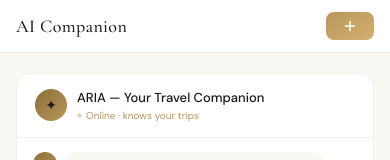
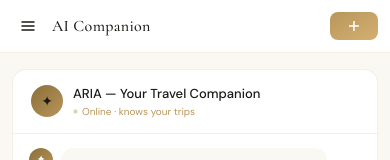
Before and after one commit to Emilylk11/wander-flight-tracker, a Next.js app: page /companion in a window 390 px wide. Shown: the top 160 px of the page. Built offline with nearby package versions, Linux system fonts and the light colour scheme; no server answers.

Commit message:
Add mobile hamburger menu, viewport meta, tighter mobile spacing

```diff
--- a/src/app/globals.css
+++ b/src/app/globals.css
@@ -64,3 +64,17 @@ html, body {
 .animate-fade-up {
   animation: fadeUp 0.5s ease both;
 }
+
+@keyframes slideIn {
+  from { transform: translateX(-100%); }
+  to { transform: translateX(0); }
+}
+
+.animate-slide-in {
+  animation: slideIn 0.25s ease both;
+}
+
+/* Safe area for devices with notch/home indicator */
+.safe-area-bottom {
+  padding-bottom: env(safe-area-inset-bottom, 0px);
+}
--- a/src/app/layout.tsx
+++ b/src/app/layout.tsx
@@ -1,9 +1,16 @@
-import type { Metadata } from 'next';
+import type { Metadata, Viewport } from 'next';
 import './globals.css';
 
 export const metadata: Metadata = {
   title: 'WANDER — Your Intelligent Travel Companion',
   description: 'Flight tracking, itinerary building, AI companion, budget tracking, and more.',
+};
+
+export const viewport: Viewport = {
+  width: 'device-width',
+  initialScale: 1,
+  maximumScale: 1,
+  userScalable: false,
 };
 
 export default function RootLayout({
--- a/src/components/layout/AppShell.tsx
+++ b/src/components/layout/AppShell.tsx
@@ -26,6 +26,7 @@ export default function AppShell({ profile, trips, wishlistCount, children }: Ap
   const [showHomeBaseModal, setShowHomeBaseModal] = useState(false);
   const [showAlertModal, setShowAlertModal] = useState(false);
   const [showNewTripModal, setShowNewTripModal] = useState(false);
+  const [showMobileSidebar, setShowMobileSidebar] = useState(false);
 
   const userName = profile?.name || 'Traveler';
   const displayName = userName.split(' ').length > 1
@@ -39,6 +40,7 @@ export default function AppShell({ profile, trips, wishlistCount, children }: Ap
 
   return (
     <div className="flex h-screen overflow-hidden">
+      {/* Desktop Sidebar */}
       <div className="hidden md:block">
         <Sidebar
           homeBase={homeBase}
@@ -49,6 +51,23 @@ export default function AppShell({ profile, trips, wishlistCount, children }: Ap
         />
       </div>
 
+      {/* Mobile Sidebar Drawer */}
+      {showMobileSidebar && (
+        <div className="fixed inset-0 z-50 md:hidden">
+          <div className="absolute inset-0 bg-[rgba(28,26,22,0.5)]" onClick={() => setShowMobileSidebar(false)} />
+          <div className="absolute left-0 top-0 bottom-0 w-[280px] bg-white shadow-2xl overflow-y-auto animate-slide-in">
+            <Sidebar
+              homeBase={homeBase}
+              userName={displayName}
+              trips={trips}
+              wishlistCount={wishlistCount}
+              onHomeBaseClick={() => { setShowMobileSidebar(false); setShowHomeBaseModal(true); }}
+              onNavClick={() => setShowMobileSidebar(false)}
+            />
+          </div>
+        </div>
+      )}
+
       <main className="flex-1 flex flex-col overflow-hidden bg-cream">
         <Topbar
           pathname={pathname}
@@ -57,8 +76,9 @@ export default function AppShell({ profile, trips, wishlistCount, children }: Ap
           homeAirportCode={profile?.home_airport_code || 'TUL'}
           onSetAlert={() => setShowAlertModal(true)}
           onNewTrip={() => setShowNewTripModal(true)}
+          onMenuClick={() => setShowMobileSidebar(true)}
         />
-        <div className="flex-1 overflow-y-auto px-4 py-5 md:px-8 md:py-7 pb-20 md:pb-7">
+        <div className="flex-1 overflow-y-auto px-3 py-4 sm:px-4 sm:py-5 md:px-8 md:py-7 pb-20 md:pb-7">
           {children}
         </div>
       </main>
--- a/src/components/layout/Sidebar.tsx
+++ b/src/components/layout/Sidebar.tsx
@@ -54,6 +54,7 @@ type SidebarProps = {
   trips: Trip[];
   wishlistCount: number;
   onHomeBaseClick: () => void;
+  onNavClick?: () => void;
 };
 
 const statusColors: Record<string, { dot: string; bg: string; text: string }> = {
@@ -69,7 +70,7 @@ function formatDate(dateStr: string | null) {
   return d.toLocaleDateString('en-US', { month: 'short', day: 'numeric', year: 'numeric' });
 }
 
-export default function Sidebar({ homeBase, userName, trips, wishlistCount, onHomeBaseClick }: SidebarProps) {
+export default function Sidebar({ homeBase, userName, trips, wishlistCount, onHomeBaseClick, onNavClick }: SidebarProps) {
   const pathname = usePathname();
 
   const initials = userName
@@ -108,7 +109,7 @@ export default function Sidebar({ homeBase, userName, trips, wishlistCount, onHo
   const activeTrips = trips.filter(t => t.status !== 'completed');
 
   return (
-    <aside className="w-sidebar flex-shrink-0 bg-white border-r border-wborder flex flex-col relative overflow-hidden">
+    <aside className="w-full md:w-sidebar flex-shrink-0 bg-white border-r border-wborder flex flex-col relative overflow-hidden h-full">
       <div className="absolute top-0 left-0 right-0 h-[180px] bg-gradient-to-b from-[rgba(184,150,90,0.05)] to-transparent pointer-events-none" />
 
       {/* Logo */}
@@ -154,6 +155,7 @@ export default function Sidebar({ homeBase, userName, trips, wishlistCount, onHo
                 <Link
                   key={item.href}
                   href={item.href}
+                  onClick={onNavClick}
                   className={`group flex items-center gap-2.5 px-3 py-[9px] rounded-lg cursor-pointer transition-all mb-[1px] text-[13px] font-body no-underline ${
                     isActive
                       ? 'active bg-gradient-to-br from-[rgba(184,150,90,0.12)] to-[rgba(212,175,114,0.08)] text-gold-3 font-medium'
@@ -193,6 +195,7 @@ export default function Sidebar({ homeBase, userName, trips, wishlistCount, onHo
               <Link
                 key={trip.id}
                 href={`/itinerary?trip=${trip.id}`}
+                onClick={onNavClick}
                 className="flex items-center gap-2.5 px-2.5 py-2 rounded-lg cursor-pointer transition-all hover:bg-cream mb-1 no-underline"
               >
                 <div className={`w-2 h-2 rounded-full ${colors.dot} flex-shrink-0`} />
--- a/src/components/layout/Topbar.tsx
+++ b/src/components/layout/Topbar.tsx
@@ -10,9 +10,10 @@ type TopbarProps = {
   homeAirportCode?: string;
   onSetAlert?: () => void;
   onNewTrip?: () => void;
+  onMenuClick?: () => void;
 };
 
-export default function Topbar({ pathname, trips = [], wishlistCount = 0, homeAirportCode = 'TUL', onSetAlert, onNewTrip }: TopbarProps) {
+export default function Topbar({ pathname, trips = [], wishlistCount = 0, homeAirportCode = 'TUL', onSetAlert, onNewTrip, onMenuClick }: TopbarProps) {
   const activeTrip = trips.find(t => t.status === 'planning' || t.status === 'active') || trips[0];
 
   const pageMeta: Record<string, { title: string; sub: string }> = {
@@ -34,16 +35,27 @@ export default function Topbar({ pathname, trips = [], wishlistCount = 0, homeAi
   const meta = pageMeta[pathname] || { title: 'WANDER', sub: '' };
 
   return (
-    <div className="flex items-center gap-2 md:gap-3.5 px-4 md:px-8 py-3 md:py-4 border-b border-wborder bg-white flex-shrink-0">
-      <div className="min-w-0">
-        <div className="font-display text-lg md:text-[22px] font-medium text-wtext tracking-[0.02em] truncate">
+    <div className="flex items-center gap-2 md:gap-3.5 px-3 sm:px-4 md:px-8 py-2.5 sm:py-3 md:py-4 border-b border-wborder bg-white flex-shrink-0">
+      {/* Hamburger menu - mobile only */}
+      <button
+        onClick={onMenuClick}
+        className="md:hidden flex-shrink-0 w-8 h-8 flex items-center justify-center rounded-lg hover:bg-cream transition-colors cursor-pointer"
+        aria-label="Open menu"
+      >
+        <svg width="18" height="18" viewBox="0 0 18 18" fill="none" stroke="currentColor" strokeWidth="1.5" strokeLinecap="round">
+          <path d="M3 5h12M3 9h12M3 13h12" />
+        </svg>
+      </button>
+
+      <div className="min-w-0 flex-1">
+        <div className="font-display text-base sm:text-lg md:text-[22px] font-medium text-wtext tracking-[0.02em] truncate">
           {meta.title}
         </div>
-        <div className="text-[11px] md:text-xs text-wtext-3 mt-[1px] truncate hidden sm:block">
+        <div className="text-[10px] sm:text-[11px] md:text-xs text-wtext-3 mt-[1px] truncate hidden sm:block">
           {meta.sub}
         </div>
       </div>
-      <div className="ml-auto flex items-center gap-2 md:gap-2.5 flex-shrink-0">
+      <div className="ml-auto flex items-center gap-1.5 sm:gap-2 md:gap-2.5 flex-shrink-0">
         <GhostButton onClick={onSetAlert} className="hidden sm:flex">+ Set Alert</GhostButton>
         <GoldButton onClick={onNewTrip}>
           <svg width="12" height="12" viewBox="0 0 12 12" fill="none" stroke="currentColor" strokeWidth="1.5">
```
